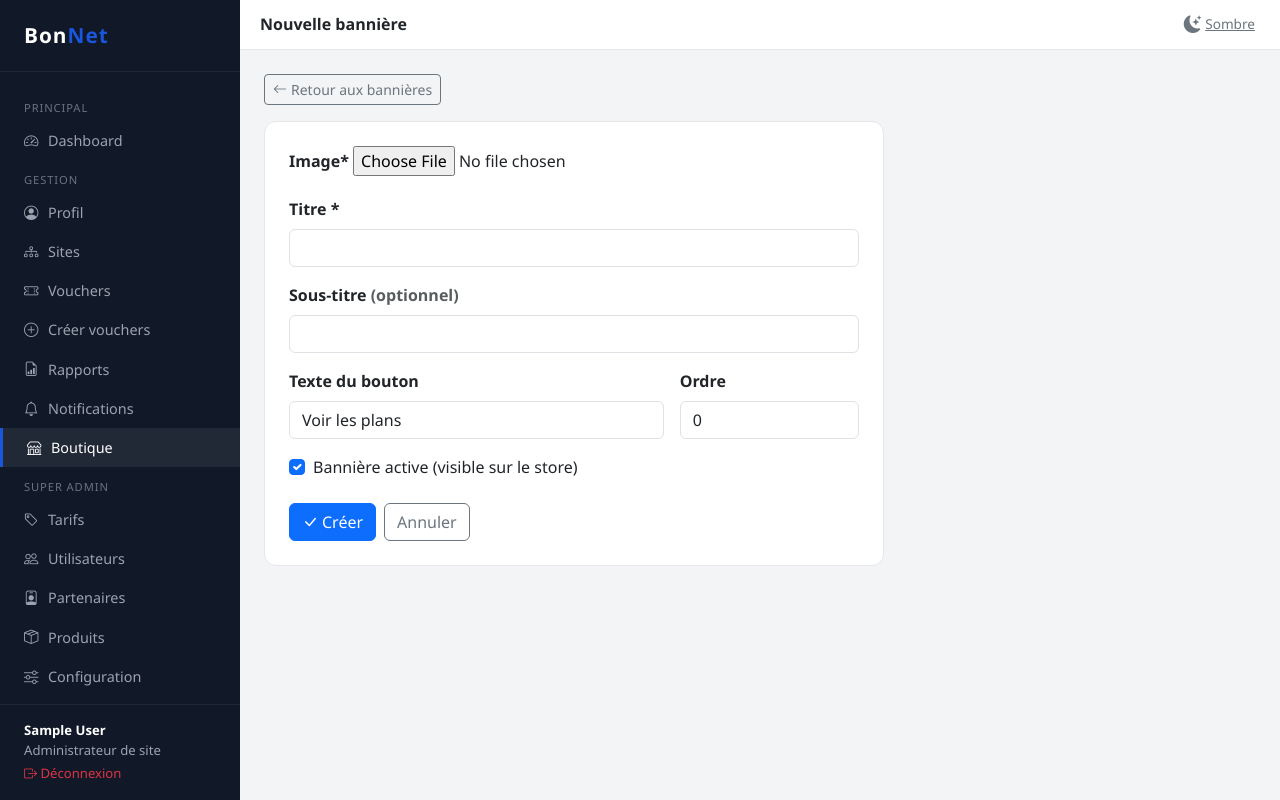
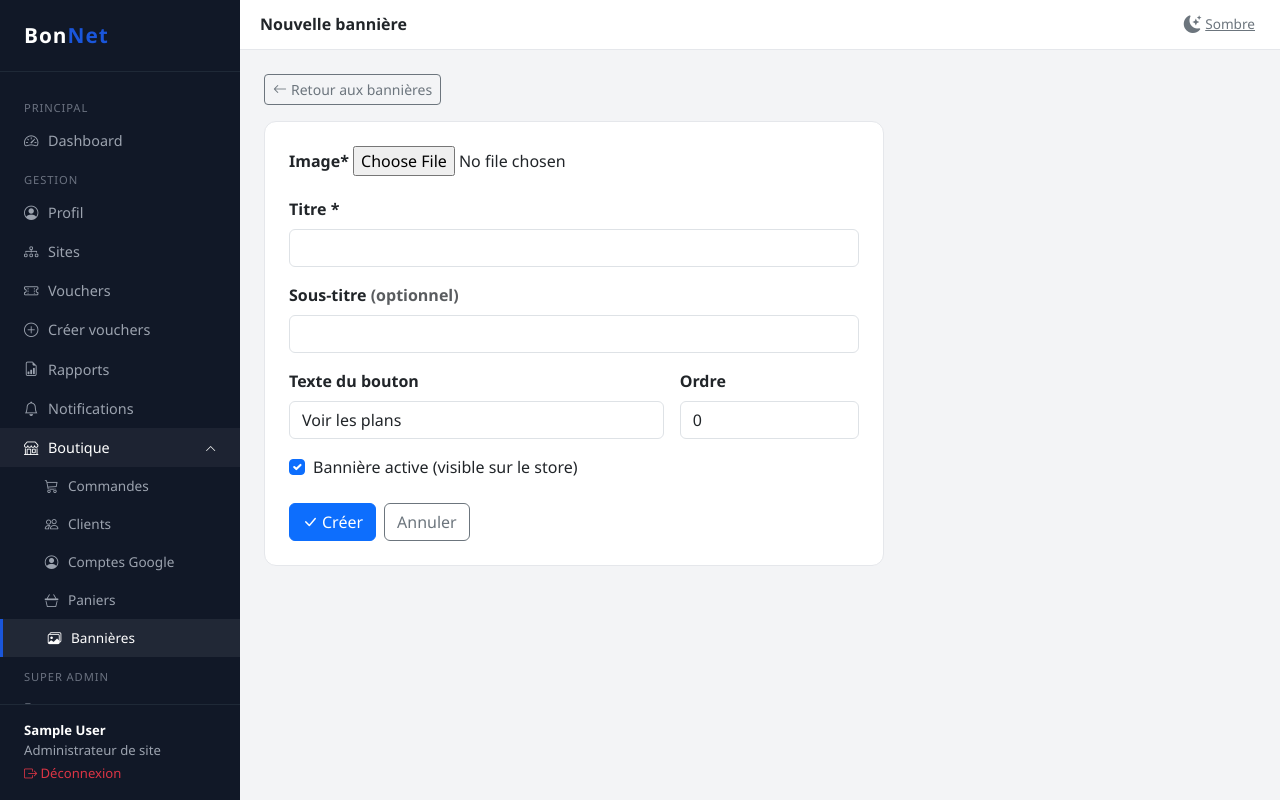
Before and after one commit to Vaillantval/Transversal-Voucher-Managing-system, a Django app: page /boutique/bannieres/creer/ in a window 1280 px wide. Run offline with Django 5.2, Linux system fonts and the light colour scheme; the visitor is signed in with stand-in values (Sample User, id 1); data comes from the database, SQL or seed files in the repository; data that the repository does not hold is empty; parts of the project's set-up code (start-up, migrations or seed data) failed here and were passed over.

Commit message:
Boutique drawer: replace hub link with collapsible submenu (Option B)
- Single 'Boutique' toggle in sidebar with chevron
- Expands inline to show: Commandes, Clients, Comptes Google, Paniers, Bannières (superadmin)
- Auto-opens when on any boutique page (app_name == 'boutique')
- Sub-links indented with active state per page
- Hub page kept at /boutique/ as direct URL

Co-Authored-By: Claude Sonnet 4.6 <noreply@anthropic.com>

```diff
--- a/templates/base.html
+++ b/templates/base.html
@@ -48,6 +48,23 @@ body { background: #F3F4F6; font-family: 'Segoe UI', system-ui, sans-serif; }
   background: rgba(255,255,255,.07); color: #fff;
 }
 .sidebar-nav a.active { border-left: 3px solid var(--bn-blue); color: #fff; }
+
+/* Boutique submenu */
+.nav-submenu-toggle {
+  display: flex; align-items: center; gap: .6rem;
+  padding: .55rem 1.5rem; color: #9ca3af;
+  cursor: pointer; font-size: .9rem; user-select: none;
+  transition: background .15s, color .15s;
+}
+.nav-submenu-toggle:hover { background: rgba(255,255,255,.07); color: #fff; }
+.nav-submenu-toggle.open   { background: rgba(255,255,255,.05); color: #fff; }
+.nav-submenu-chevron { margin-left: auto; font-size: .7rem; transition: transform .2s; }
+.nav-submenu-toggle.open .nav-submenu-chevron { transform: rotate(180deg); }
+.sidebar-nav a.nav-sub {
+  padding-left: 2.8rem; font-size: .85rem;
+  border-left: none;
+}
+.sidebar-nav a.nav-sub.active { border-left: 3px solid var(--bn-blue); color: #fff; }
 .sidebar-user {
   padding: 1rem 1.5rem; border-top: 1px solid #1f2937;
   color: #9ca3af; font-size: .82rem; flex-shrink: 0;
@@ -382,10 +399,39 @@ body { background: #F3F4F6; font-family: 'Segoe UI', system-ui, sans-serif; }
       {% endif %}
     </a>
 
-    <a href="{% url 'boutique:hub' %}"
-       class="{% if request.resolver_match.app_name == 'boutique' %}active{% endif %}">
+    {% with in_boutique=request.resolver_match.app_name %}
+    <div class="nav-submenu-toggle {% if in_boutique == 'boutique' %}open{% endif %}"
+         id="boutique-nav-toggle"
+         data-bs-toggle="collapse" data-bs-target="#boutique-nav-sub" aria-controls="boutique-nav-sub"
+         aria-expanded="{% if in_boutique == 'boutique' %}true{% else %}false{% endif %}">
       <i class="bi bi-shop"></i> Boutique
-    </a>
+      <i class="bi bi-chevron-down nav-submenu-chevron"></i>
+    </div>
+    <div class="collapse {% if in_boutique == 'boutique' %}show{% endif %}" id="boutique-nav-sub">
+      <a href="{% url 'boutique:orders' %}"
+         class="nav-sub {% if in_boutique == 'boutique' and 'commandes' in request.path %}active{% endif %}">
+        <i class="bi bi-cart3"></i> Commandes
+      </a>
+      <a href="{% url 'boutique:customers' %}"
+         class="nav-sub {% if in_boutique == 'boutique' and 'clients' in request.path %}active{% endif %}">
+        <i class="bi bi-people"></i> Clients
+      </a>
+      <a href="{% url 'boutique:store_users' %}"
+         class="nav-sub {% if in_boutique == 'boutique' and 'utilisateurs' in request.path %}active{% endif %}">
+        <i class="bi bi-person-circle"></i> Comptes Google
+      </a>
+      <a href="{% url 'boutique:carts' %}"
+         class="nav-sub {% if in_boutique == 'boutique' and 'paniers' in request.path %}active{% endif %}">
+        <i class="bi bi-basket3"></i> Paniers
+      </a>
+      {% if user.is_superadmin %}
+      <a href="{% url 'boutique:banners' %}"
+         class="nav-sub {% if in_boutique == 'boutique' and 'bannieres' in request.path %}active{% endif %}">
+        <i class="bi bi-images"></i> Bannières
+      </a>
+      {% endif %}
+    </div>
+    {% endwith %}
 
     {% if user.is_superadmin %}
     <div class="nav-section">Super Admin</div>
```
